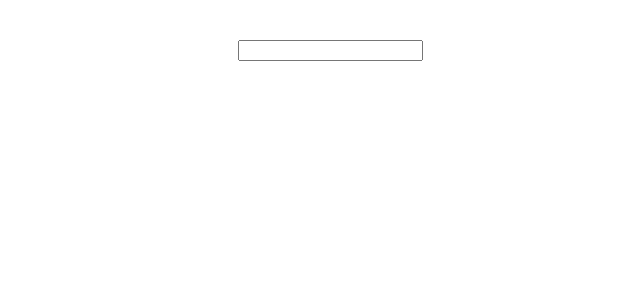
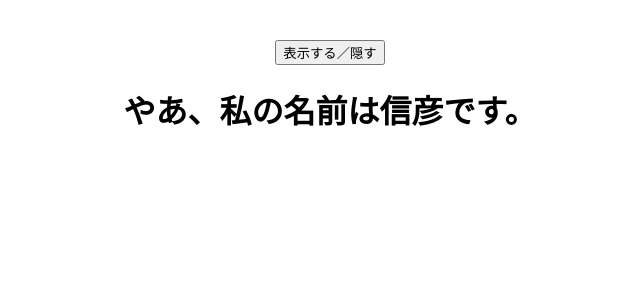
Before and after one commit to yuasys/episode1, a React (Vite) app: page / in a window 1280 px wide. Shown: the top 300 px of the page, without its empty margins (310-950 px from the left). Built offline with nearby package versions, Linux system fonts and the light colour scheme.

Commit message:
Text color 切り替え

```diff
--- a/src/App.jsx
+++ b/src/App.jsx
@@ -2,16 +2,13 @@ import './App.css';
 import { useState } from "react";
 
 function App() {
-  const [inputValue, setInputValue] = useState("");
+  const [textColor, setTextColor] = useState("black");
 
-  const handleInputChange = (event) => {
-    setInputValue(event.target.value);
-  };
 
   return (
   <div className="App">
-    <input type="text" onChange={handleInputChange}/>
-    {inputValue}
+    <button onClick={() => {setTextColor(textColor === "black" ? "red": "black")}}>表示する／隠す</button>
+    <h1 style={{color: textColor}}>やあ、私の名前は信彦です。</h1>
   </div>
   );
 }
```
